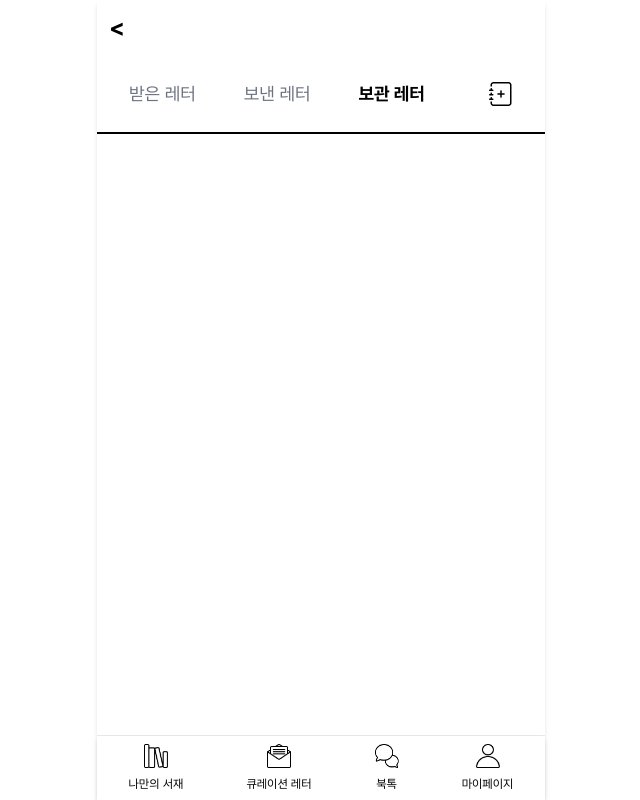
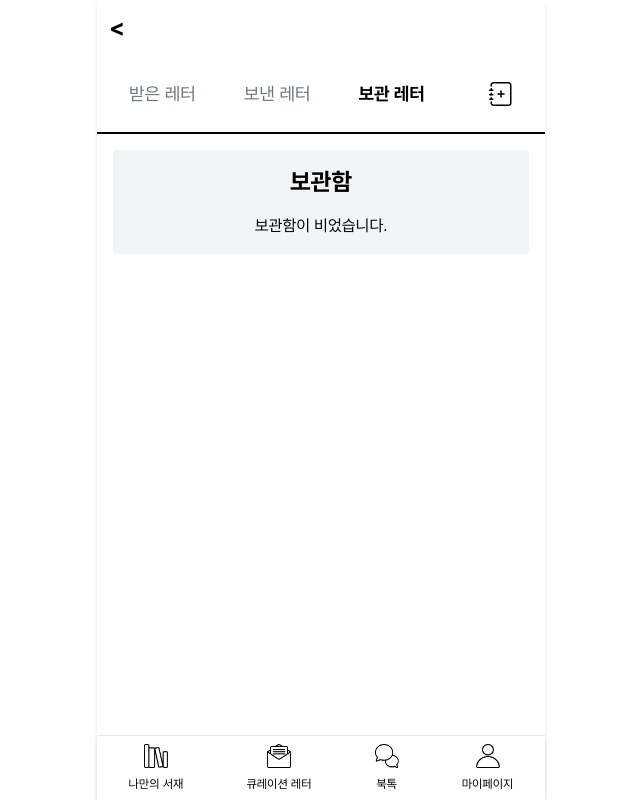
Before and after one commit to SSAFY-BOOKKOO/backend, a React (Vite) app in the folder frontend/: page /curation/store in a window 1280 px wide. Shown: the whole page, without its empty margins (319-959 px from the left). Built offline with nearby package versions, Linux system fonts and the light colour scheme.

Commit message:
fix: 레터 전송 textarea 크기 고정

```diff
--- a/frontend/src/pages/Curation/CurationLetterCreate.jsx
+++ b/frontend/src/pages/Curation/CurationLetterCreate.jsx
@@ -47,7 +47,7 @@ const CreateLetter = () => {
             className='w-full p-3 bg-white border border-gray-300 rounded-lg text-sm text-gray-700 placeholder-gray-400 focus:outline-none focus:ring-1 focus:ring-blue-200 focus:border-transparent mb-4'
           />
           <textarea
-            className='w-full p-3 bg-white border border-gray-300 rounded-lg text-sm text-gray-700 placeholder-gray-400 focus:outline-none focus:ring-1 focus:ring-blue-200 focus:border-transparent mb-4'
+            className='w-full p-3 bg-white border border-gray-300 rounded-lg text-sm text-gray-700 placeholder-gray-400 focus:outline-none focus:ring-1 focus:ring-blue-200 focus:border-transparent mb-4 h-96 resize-none'
             placeholder='내용을 입력해 주세요'
             rows='6'
             value={content}
--- a/frontend/src/pages/Curation/CurationReceive.jsx
+++ b/frontend/src/pages/Curation/CurationReceive.jsx
@@ -41,17 +41,27 @@ const initialLetters = [
 const CurationReceive = () => {
   const navigate = useNavigate();
   const [letters, setLetters] = useState(initialLetters);
+  // 보관함 관리 위한 useState
   const [storedLetters, setStoredLetters] = useState([]);
   const [slideId, setSlideId] = useState(null);
 
+  const navigateToStore = () => {
+    navigate('/curation/store', { state: { storedLetters } });
+  };
+
+  // 보관함 등록 로직
   const onStore = (event, letter) => {
     // event 객체 추가
     event.stopPropagation();
+    // 등록되어 있으면 해제
     if (storedLetters.includes(letter.id)) {
       setStoredLetters(storedLetters.filter(id => id !== letter.id));
-    } else {
+    }
+    // 등록 안 되어 있으면 등록(추가)
+    else {
       setStoredLetters([...storedLetters, letter.id]);
-      navigate('/curation/store');
+      // navigateToStore();
+      // navigate('/curation/store');
     }
   };
 
@@ -73,6 +83,7 @@ const CurationReceive = () => {
       <div className='flex justify-center items-center bg-gray-100 space-x-2 p-2 m-4 rounded'>
         <AiFillAlert className='text-red-500 ' />
         <p className='font-bold'>15일 후 자동 삭제됩니다!</p>
+        console.log({storedLetters})
       </div>
 
       <div className='flex-1 overflow-y-auto px-4'>
@@ -100,13 +111,17 @@ const CurationReceive = () => {
                   <p className='text-sm text-gray-600'>FROM. {letter.from}</p>
                   <h2 className='text-lg font-bold'>{letter.title}</h2>
                 </div>
+
+                {/* 보관x: 빈 아이콘 보관o: 꽉찬 아이콘 */}
                 {storedLetters.includes(letter.id) ? (
                   <BsBookmarkStarFill
-                    className='mt-20 cursor-pointer'
+                    key={letter.id}
                     onClick={event => onStore(event, letter)}
+                    className='mt-20 cursor-pointer size-7'
                   />
                 ) : (
                   <BsBookmarkStar
+                    key={letter.id}
                     className='mt-20 cursor-pointer size-7'
                     onClick={event => onStore(event, letter)}
                   />
--- a/frontend/src/pages/Curation/CurationStore.jsx
+++ b/frontend/src/pages/Curation/CurationStore.jsx
@@ -1,8 +1,28 @@
 import React from 'react';
 import Tab from '@components/Curation/Tab';
+import { useLocation } from 'react-router-dom';
 
 const CurationStore = () => {
-  return <Tab />;
+  const location = useLocation();
+  const { storedLetters } = location.state || { storedLetters: [] };
+
+  return (
+    <div className='flex flex-col'>
+      <Tab />
+      <div className='flex flex-col items-center bg-gray-100 space-y-4 p-4 m-4 rounded'>
+        <h1 className='text-2xl font-bold'>보관함</h1>
+        {storedLetters.length > 0 ? (
+          storedLetters.map(id => (
+            <div key={id} className='p-2 bg-white shadow rounded'>
+              <p>Letter ID: {id}</p>
+            </div>
+          ))
+        ) : (
+          <p>보관함이 비었습니다.</p>
+        )}
+      </div>
+    </div>
+  );
 };
 
 export default CurationStore;
```
